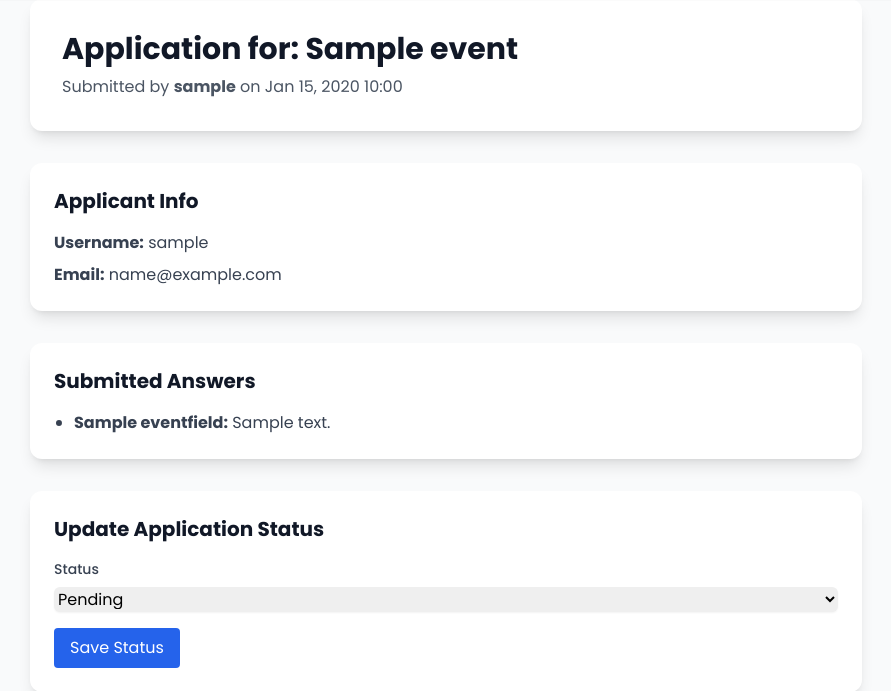
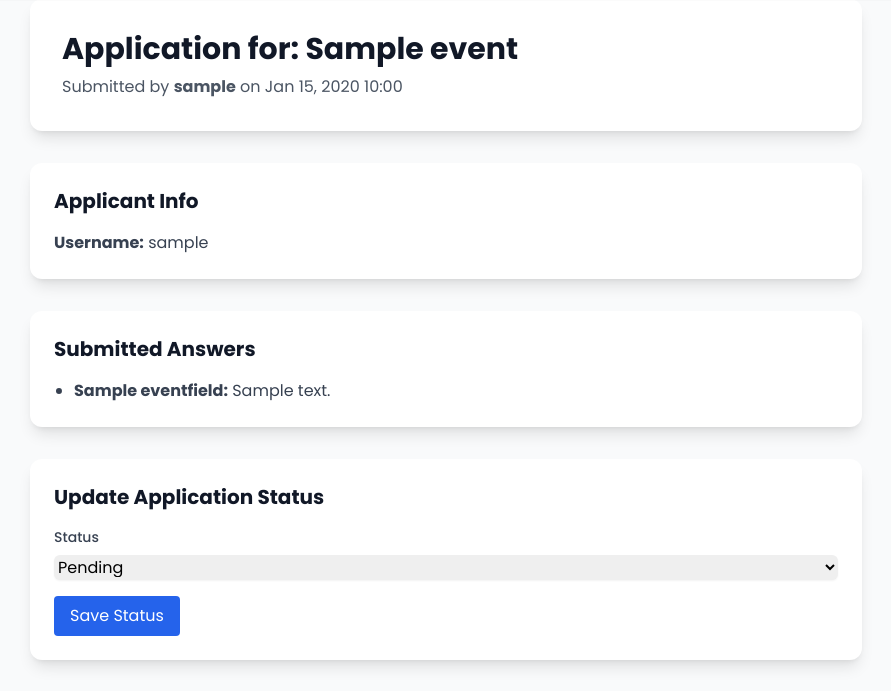
Before and after one commit to arian-hadi/Custom-Events, a Django app: page /dashboard/application/1/ in a window 1280 px wide. Shown: the part 65-756 px from the top of the page, without its empty margins (194-1085 px from the left). Run offline with Django 4.2, Linux system fonts and the light colour scheme; a user stored in the database is signed in; tables that the repository leaves empty hold one stand-in row (values such as "Sample post"); some libraries are stand-ins or nearby versions.

Commit message:
update: removing the email from user application for security

```diff
--- a/prime_project/core/templates/core/core.html
+++ b/prime_project/core/templates/core/core.html
@@ -27,7 +27,6 @@
           <img src="{% static 'core/images/shapes/wave.png' %}" class="shape wave wave1" alt="" />
           <img src="{% static 'core/images/shapes/wave.png' %}" class="shape wave wave2" alt="" />
           <img src="{% static 'core/images/shapes/triangle.png' %}" class="shape triangle" alt="" />
-          <img src="{% static 'core/images/shapes/letters.png' %}" class="letters" alt="" />
           <img src="{% static 'core/images/shapes/points1.png' %}" class="points points1" alt="" />
         </div>
 
--- a/prime_project/dashboard/templates/dashboard/application_detail.html
+++ b/prime_project/dashboard/templates/dashboard/application_detail.html
@@ -16,7 +16,6 @@
             <h2 class="text-xl font-bold text-gray-900 mb-4">Applicant Info</h2>
             <div class="space-y-2 text-gray-700">
                 <p><strong>Username:</strong> {{ applicant.username }}</p>
-                <p><strong>Email:</strong> {{ applicant.email }}</p>
             </div>
         </div>
 
```
